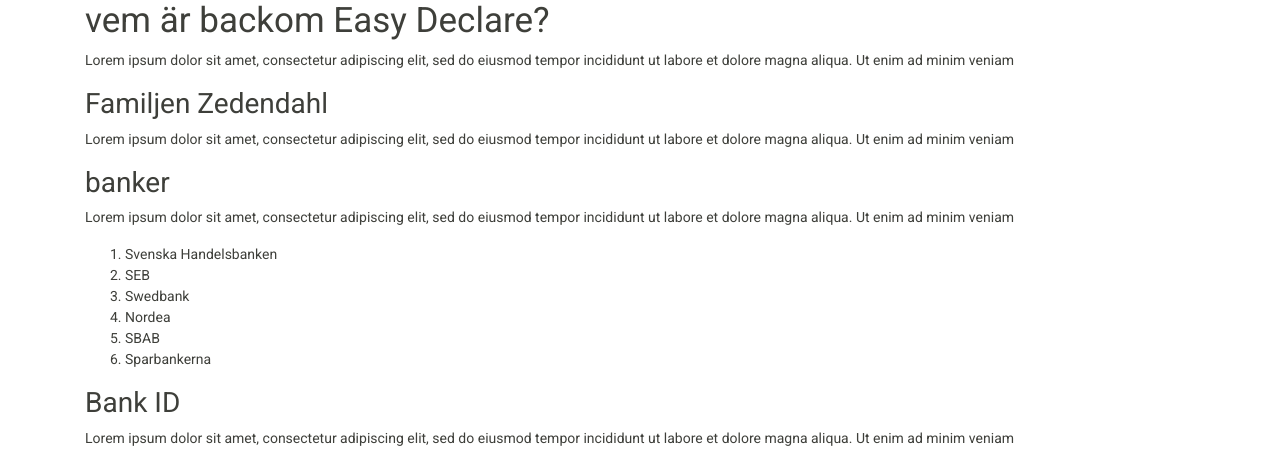
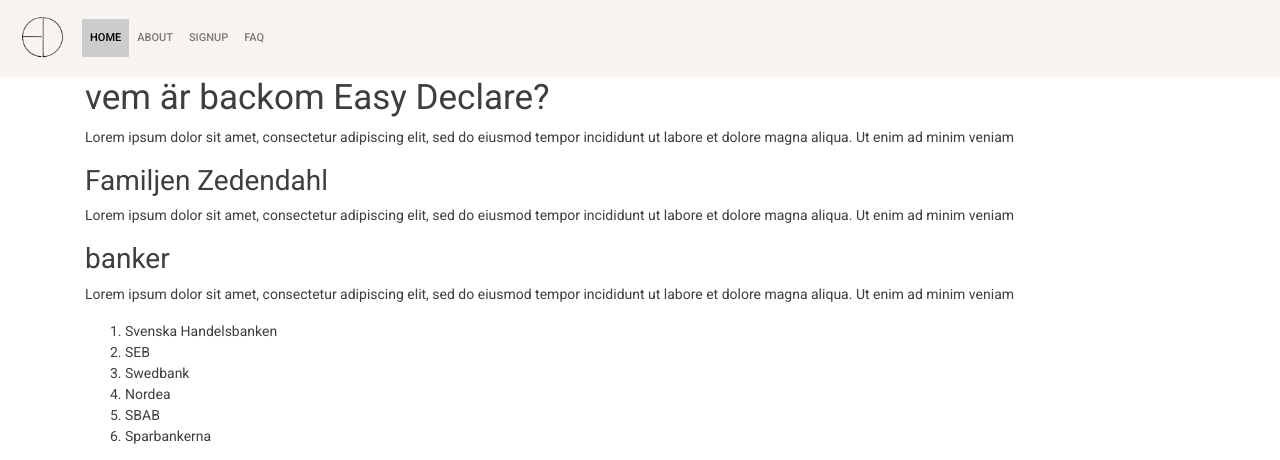
Before and after one commit to Code-Institute-Submissions/EasyDeclare, a plain HTML site: page about.html in a window 1280 px wide. Shown: the top 460 px of the page. Drawn offline with nearby package versions, Linux system fonts and the light colour scheme.

Commit message:
added navbar

```diff
--- a/about.html
+++ b/about.html
@@ -11,6 +11,31 @@
 <title>om oss Easy Declare</title>
 </head>
 <body>
+    <nav class="navbar navbar-expand-lg navbar-light bg-light">
+        <a class="navbar-brand" href="#">
+            <img width="50px" height="5%" src="assets/images/templogo.png">
+        </a>
+        <button class="navbar-toggler" type="button" data-toggle="collapse" data-target="#navbarSupportedContent" aria-controls="navbarSupportedContent" aria-expanded="false" aria-label="Toggle navigation">
+            <span class="navbar-toggler-icon"></span>
+        </button>
+
+            <div class="collapse navbar-collapse" id="navbarSupportedContent">
+                <ul class="navbar-nav mr-auto">
+                    <li class="nav-item active">
+                        <a class="nav-link" href="landing.html">Home<span class="sr-only">(current)</span></a>
+                    </li>
+                    <li class="nav-item">
+                        <a class="nav-link" href="about.html">About</a>
+                    </li>
+                    <li class="nav-item">
+                        <a class="nav-link" href="signup.html">Signup</a>
+                    </li>
+                    <li class="nav-item">
+                        <a class="nav-link" href="faq.html">FAQ</a>
+                    </li>
+                </ul>
+            </div>
+    </nav>
     <article class="container">
         <section class="about">
             <h1>vem är backom Easy Declare?</h1>
```
Also changed, not shown: faq.html (+25 -0 lines), landing.html (+25 -0 lines), signup.html (+25 -0 lines), assets/images/templogo.png (added).
